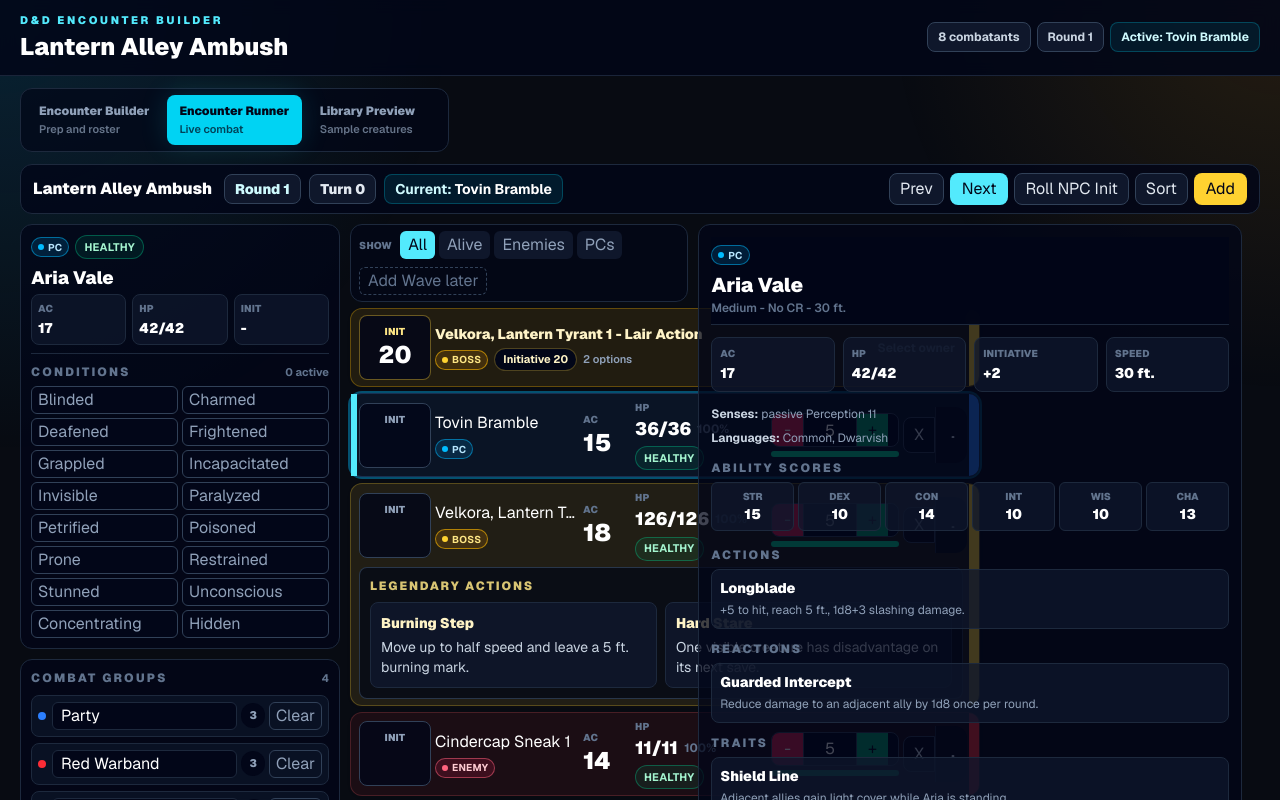
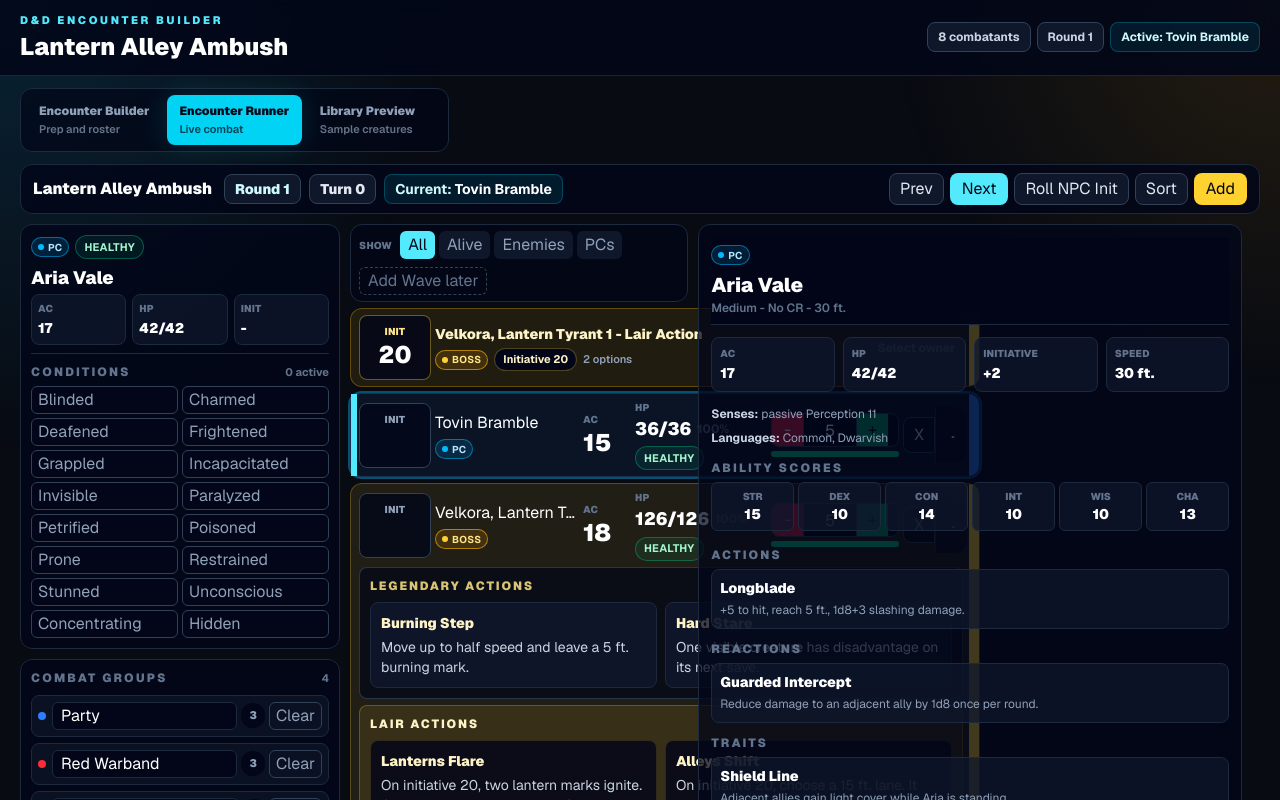
Before and after one commit to dtroms/dnd-encounter-builder, a Next.js app: page / in a window 1280 px wide. Both pictures are taken after a click on the button "Launch Runner". Shown: the top 800 px of the page. Built offline with nearby package versions, Linux system fonts and the light colour scheme.

Commit message:
Checkpoint before correcting lair action row design

```diff
--- a/src/components/encounter/combatant-card.tsx
+++ b/src/components/encounter/combatant-card.tsx
@@ -2,6 +2,7 @@
 
 import { useState } from "react";
 import type { EncounterCombatant } from "@/lib/encounter/types";
+import type { StatBlockAction } from "@/lib/encounter/types";
 import {
   getCombatGroupColorClass,
   getCombatGroupRowStyle,
@@ -49,6 +50,7 @@ export function CombatantCard({
   const down = status === "Down";
   const isBoss = combatant.type === "boss";
   const legendaryActions = combatant.legendaryActions ?? [];
+  const lairActions = combatant.lairActions ?? [];
   return (
     <article
       className={`relative rounded-xl border py-1.5 pl-2 pr-0 shadow-sm transition ${groupRowStyle.rowTint} ${
@@ -144,17 +146,64 @@ export function CombatantCard({
       </div>
 
       {isBoss && legendaryActions.length > 0 ? (
-        <section className="ml-0 mr-4 mt-1.5 rounded-lg border border-slate-700/80 bg-slate-950/70 p-2.5">
-          <h4 className="text-xs font-black uppercase tracking-[0.16em] text-amber-200/85">
-            Legendary Actions
+        <BossActionSection
+          accent="legendary"
+          actions={legendaryActions}
+          title="Legendary Actions"
+        />
+      ) : null}
+
+      {lairActions.length > 0 ? (
+        <BossActionSection
+          accent="lair"
+          actions={lairActions}
+          title="Lair Actions"
+        />
+      ) : null}
+    </article>
+  );
+}
+
+function BossActionSection({
+  title,
+  actions,
+  accent,
+}: {
+  title: string;
+  actions: StatBlockAction[];
+  accent: "legendary" | "lair";
+}) {
+  const accentClasses =
+    accent === "lair"
+      ? {
+          section: "border-amber-300/25 bg-amber-300/10",
+          title: "text-amber-100",
+          card: "border-amber-300/15 bg-slate-950/80",
+          action: "text-amber-100",
+        }
+      : {
+          section: "border-slate-700/80 bg-slate-950/70",
+          title: "text-amber-200/85",
+          card: "border-slate-800 bg-slate-900/90",
+          action: "text-amber-100",
+        };
+
+  return (
+    <section
+      className={`ml-0 mr-4 mt-1.5 rounded-lg border p-2.5 ${accentClasses.section}`}
+    >
+      <h4
+        className={`text-xs font-black uppercase tracking-[0.16em] ${accentClasses.title}`}
+      >
+        {title}
       </h4>
       <div className="mt-2 grid gap-2 md:grid-cols-2">
-            {legendaryActions.map((action) => (
+        {actions.map((action) => (
           <div
-                className="rounded-lg border border-slate-800 bg-slate-900/90 p-2.5"
+            className={`rounded-lg border p-2.5 ${accentClasses.card}`}
             key={action.name}
           >
-                <p className="text-sm font-black text-amber-100">
+            <p className={`text-sm font-black ${accentClasses.action}`}>
               {action.name}
             </p>
             <p className="mt-1 text-sm leading-5 text-slate-300">
@@ -164,8 +213,6 @@ export function CombatantCard({
         ))}
       </div>
     </section>
-      ) : null}
-    </article>
   );
 }
 
--- a/src/components/encounter/encounter-runner.tsx
+++ b/src/components/encounter/encounter-runner.tsx
@@ -9,7 +9,6 @@ import { AddCombatantPanel } from "./add-combatant-panel";
 import { CombatGroupSummary } from "./combat-group-summary";
 import { ConditionTrackerPanel } from "./condition-tracker-panel";
 import { InitiativeList, type RunnerFilter } from "./initiative-list";
-import { LairActionsPanel } from "./lair-actions-panel";
 import { RunnerToolbar } from "./runner-toolbar";
 import { StatBlockPanel } from "./stat-block-panel";
 
@@ -121,7 +120,6 @@ export function EncounterRunner({
             onClearGroup={onClearGroup}
             onRenameGroup={onRenameGroup}
           />
-          <LairActionsPanel combatants={combatants} />
         </aside>
         <main className="min-w-0">
           <RunnerControlStrip
```
Lines whose indentation alone changed are shown as unchanged.
